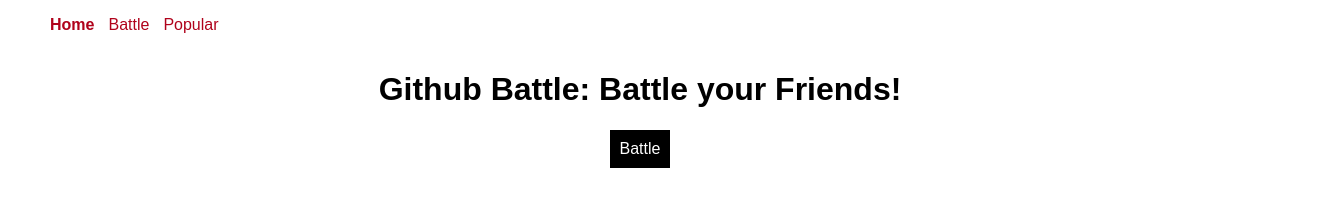
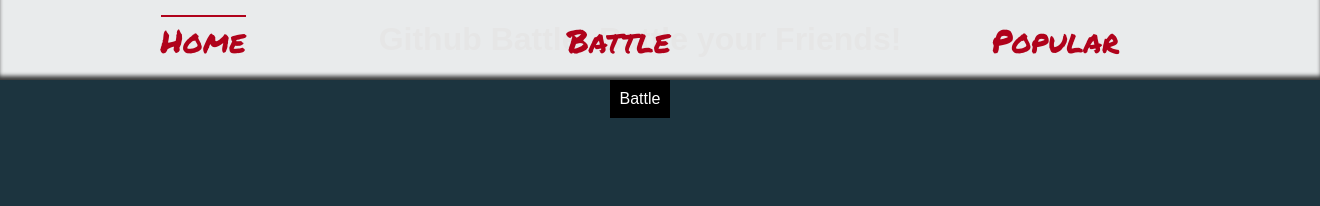
Before and after one commit to Cooperbuilt/reactGitBattle, a React app: page / in a window 1280 px wide. Shown: the whole page, 1320 px wide, since content can reach past the window. Built offline with nearby package versions, Linux system fonts and the light colour scheme.

Commit message:
Styling nav component

```diff
--- a/src/App.css
+++ b/src/App.css
@@ -1,14 +1,68 @@
+
+@import url('https://fonts.googleapis.com/css?family=Permanent+Marker');
+
 body {
   font-family: helvetica;
+  background: #1C343F;
 }
+
+html {
+  margin: 0;
+  padding: 0;
+}
+
+body {
+  margin: 0;
+  padding: 0;
+}
+
 
 .container {
   max-width: 1200px;
   margin: 0 auto;
 }
 
-ul {
-  padding: 0;
+
+.nav {
+  position: absolute;
+  top: 0;
+  left: 0;
+  margin-top: 0;
+  background: rgba(255, 255, 255, 0.9);
+  -webkit-box-shadow: inset 0px -5px 4px -1px rgba(0,0,0,0.75);
+  -moz-box-shadow: inset 0px -5px 4px -1px rgba(0,0,0,0.75);
+  box-shadow: inset 0px -5px 4px -1px rgba(0,0,0,0.75);
+  height: 5rem;
+  width: 100%;
+  display: flex;
+  justify-content: space-around;
+  align-items: center;
+  font-family: 'Permanent Marker', cursive;;
+}
+
+.nav li {
+  font-size: 2rem;
+  margin-left: -80px;
+  position: relative;
+  transition: border-top .5s cubic-bezier(.3, .5, .3. 1);
+}
+
+.nav li:after {
+  content: '';
+  position: absolute;
+  bottom: 0;
+  left: 0;
+  width: 0%;
+  border-bottom: 2px solid #b0021b;
+  transition: 0.4s;
+}
+
+.nav li:hover:after {
+  width: 100%;
+}
+
+.active {
+  border-top: 2px solid #b0021b;
 }
 
 li {
@@ -51,18 +105,6 @@
   border-radius: 50%;
 }
 
-.nav {
-  display: flex;
-  margin-left: 10px;
-}
-
-.nav li {
-  margin-right: 14px;
-}
-
-.active {
-  font-weight: bold;
-}
 
 .home-container {
   display: flex;
```
